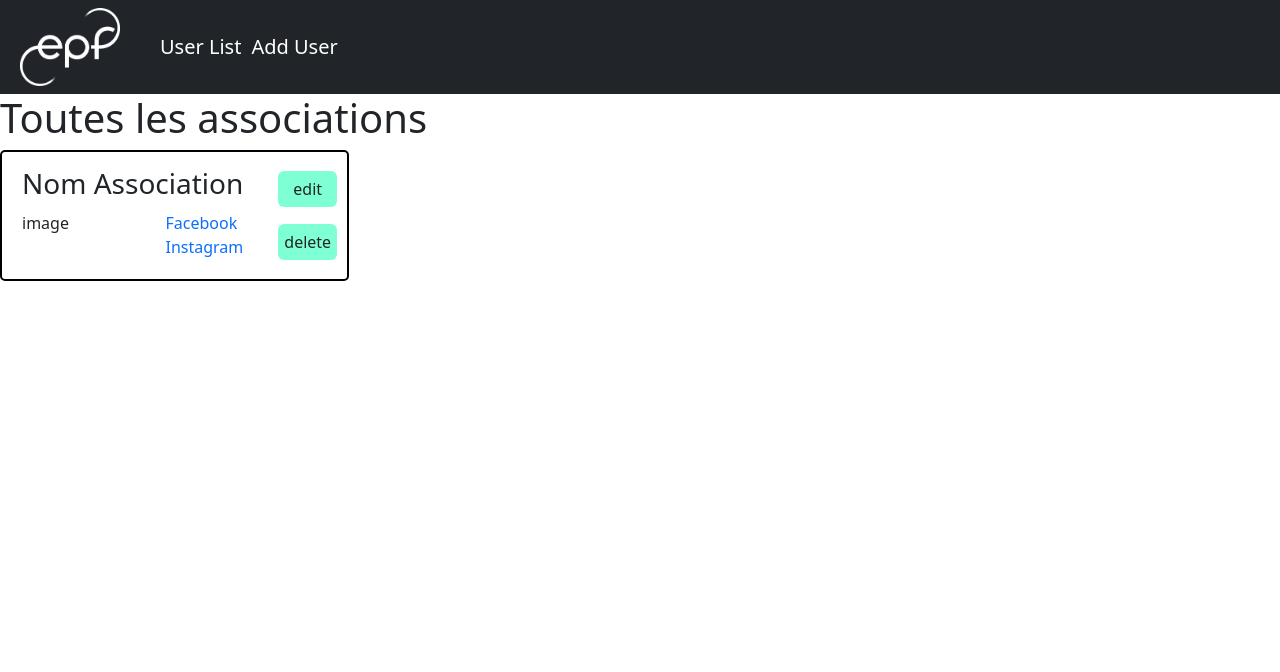
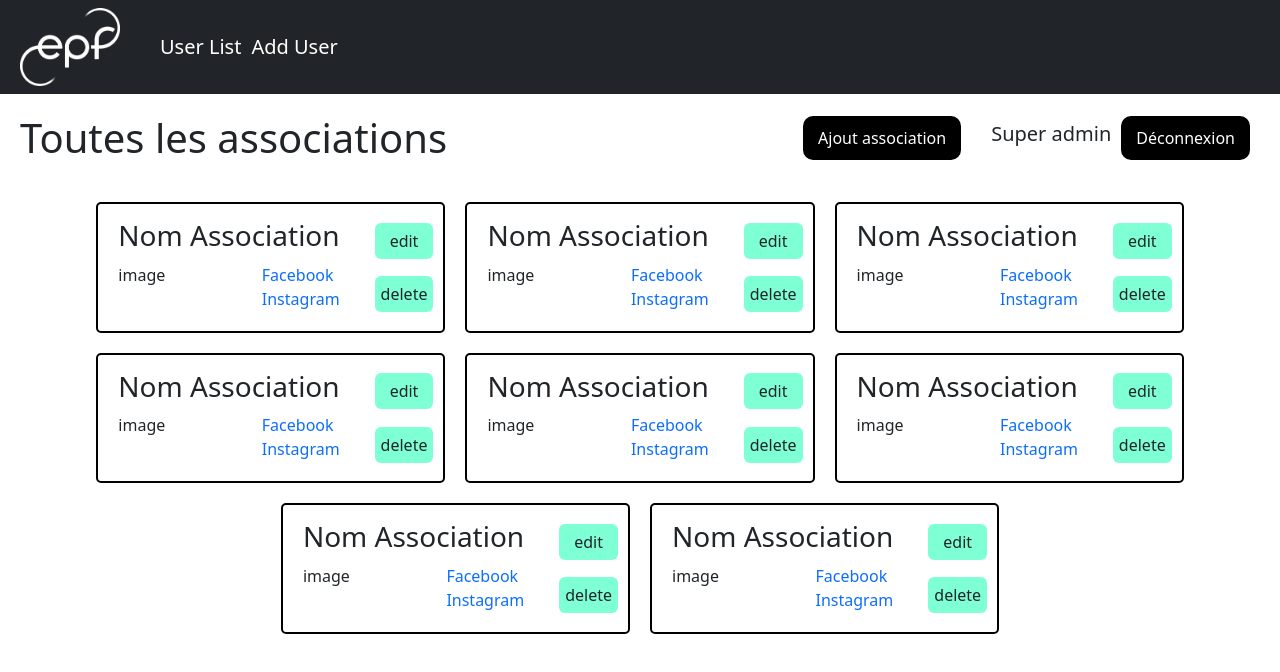
Before and after one commit to lbruchon/Calendrier-Assos, an Angular app in the folder front/: page /super-admin in a window 1280 px wide. Shown: the top 672 px of the page. Built offline with nearby package versions, Linux system fonts and the light colour scheme.

Commit message:
Update css bandeau ajout déco

```diff
--- a/front/src/app/components/cart-event-admin/cart-event-admin.component.scss
+++ b/front/src/app/components/cart-event-admin/cart-event-admin.component.scss
@@ -6,13 +6,14 @@
     border-radius: 5px;
     width: fit-content;
 
+    margin: 10px;
+
     h3 {
         margin: 5px 10px;
     }
 }
 
 .item {
-    // background-color: gray;
     padding: 10px;
 }
 
--- a/front/src/app/super-admin/super-admin.component.html
+++ b/front/src/app/super-admin/super-admin.component.html
@@ -1,3 +1,25 @@
-<h1>Toutes les associations</h1>
+<div class="containerr">
 
-<app-cart-event-admin></app-cart-event-admin>
+    <h1>Toutes les associations</h1>
+
+    <div class="btn_selection">
+        <a href="">Ajout association</a>
+
+        <div class="status_admin">
+            <h5>Super admin</h5>
+            <a href="">Déconnexion</a>
+        </div>
+    </div>
+</div>
+
+<div class="box">
+    <app-cart-event-admin></app-cart-event-admin>
+    <app-cart-event-admin></app-cart-event-admin>
+    <app-cart-event-admin></app-cart-event-admin>
+    <app-cart-event-admin></app-cart-event-admin>
+    <app-cart-event-admin></app-cart-event-admin>
+    <app-cart-event-admin></app-cart-event-admin>
+    <app-cart-event-admin></app-cart-event-admin>
+    <app-cart-event-admin></app-cart-event-admin>
+
+</div>
--- a/front/src/app/super-admin/super-admin.component.scss
+++ b/front/src/app/super-admin/super-admin.component.scss
@@ -0,0 +1,47 @@
+:host {width: 100%;}
+
+.box {
+    display: flex;
+    flex-wrap: wrap;
+    justify-content: center;
+    margin: 10px;
+}
+
+h1 {
+    margin: 20px;
+}
+
+.containerr {
+    margin: 0;
+    padding: 0;
+    display: flex;
+    align-items: center;
+    justify-content: space-between;
+    width: 100%;
+}
+
+a {
+    margin: 10px;
+    padding: 10px 15px;
+    background-color: black;
+    border-radius: 10px;
+    color: white;
+}
+
+a:link {text-decoration: none;}
+
+h1 {
+    justify-content: start;
+}
+
+.btn_selection {
+    display: flex;
+    justify-content: space-between;
+}
+
+.status_admin {
+    display: flex;
+    flex-direction: row;
+    align-items: center;
+    padding: 0 20px;
+}
```
